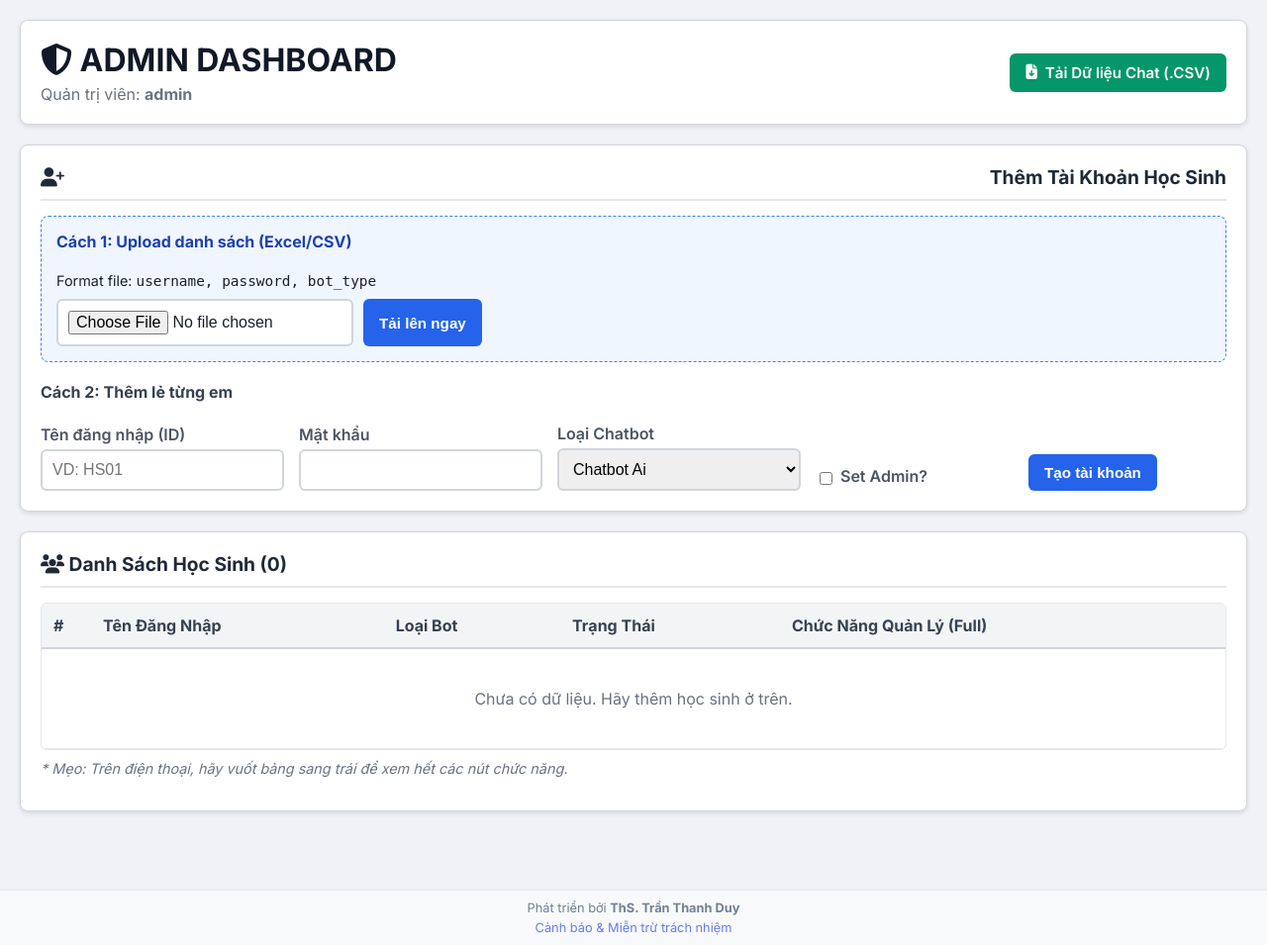
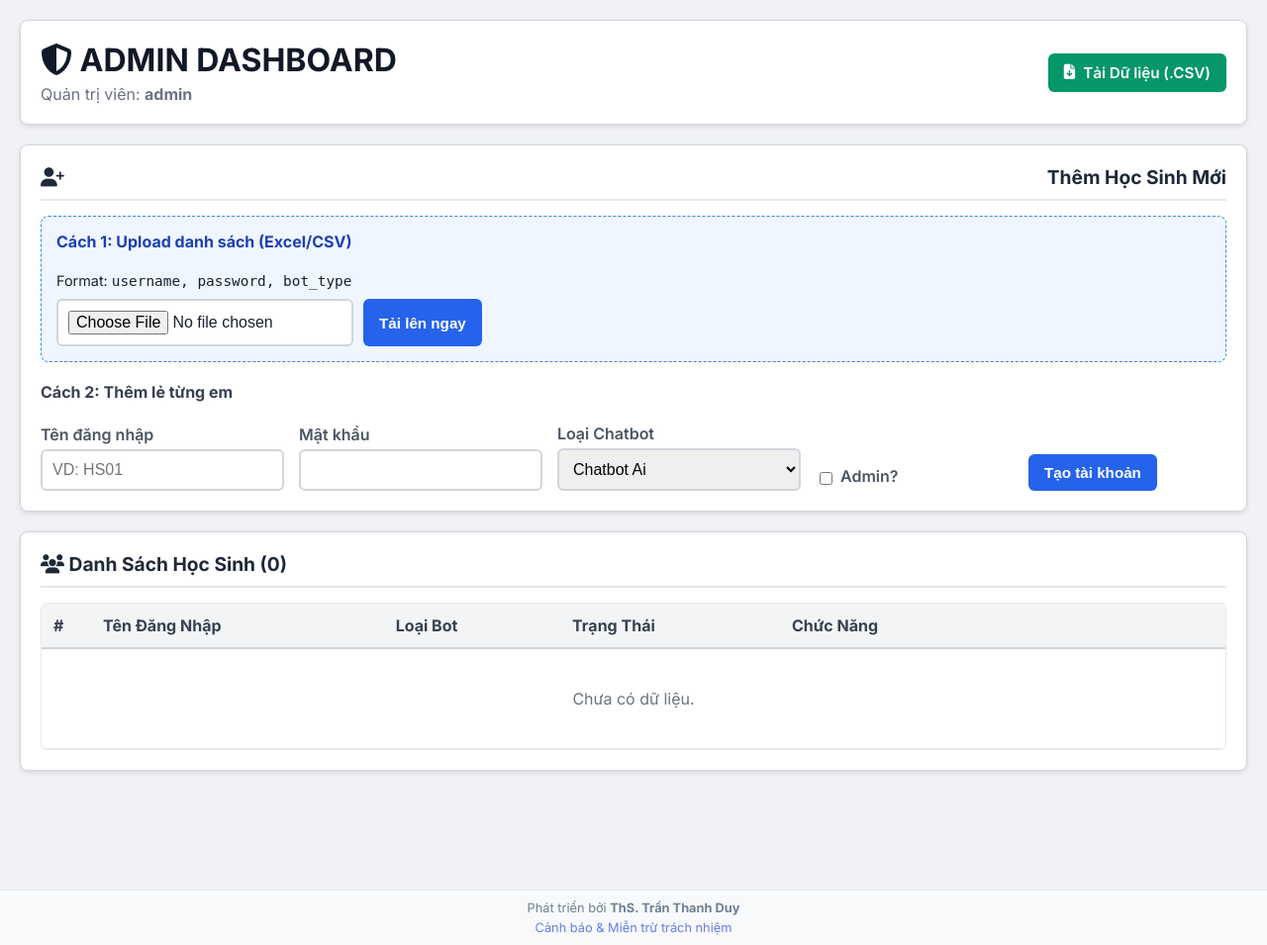
Before and after one commit to tranthanhduysph-coder/power-biology, a Flask app: page /admin in a window 1280 px wide. Shown: the part 60-1015 px from the top of the page at 99% size. Run offline with Flask 3, Linux system fonts and the light colour scheme; a user stored in the database is signed in; data comes from the database, SQL or seed files in the repository; some libraries are stand-ins or nearby versions.

Commit message:
Update admin_dashboard.html

```diff
--- a/app/templates/admin_dashboard.html
+++ b/app/templates/admin_dashboard.html
@@ -87,47 +40,50 @@
                 <p style="margin:5px 0 0; color:#6b7280;">Quản trị viên: <b>{{ current_user.username }}</b></p>
             </div>
             <a href="{{ url_for('main.export_chat_history') }}" class="btn btn-green">
-                <i class="fas fa-file-download"></i> Tải Dữ liệu Chat (.CSV)
+                <i class="fas fa-file-download"></i> Tải Dữ liệu (.CSV)
             </a>
         </div>
     </div>
 
     <div class="panel">
-        <div class="panel-header"><i class="fas fa-user-plus"></i> Thêm Tài Khoản Học Sinh</div>
+        <div class="panel-header"><i class="fas fa-user-plus"></i> Thêm Học Sinh Mới</div>
 
         <div style="background: #eff6ff; padding: 15px; border-radius: 8px; border: 1px dashed #3b82f6; margin-bottom: 20px;">
             <h4 style="margin-top:0; color:#1e40af;">Cách 1: Upload danh sách (Excel/CSV)</h4>
-            <p style="font-size:0.9rem; margin-bottom:10px;">Format file: <code>username, password, bot_type</code></p>
+            <p style="font-size:0.9rem; margin-bottom:10px;">Format: <code>username, password, bot_type</code></p>
 
             <form method="POST" enctype="multipart/form-data" style="display: flex; gap: 10px; flex-wrap: wrap;">
-                {{ upload_form.hidden_tag() }}
-                {{ upload_form.csv_file(class="form-control", style="max-width:300px; background:white;") }}
-                {{ upload_form.submit(class="btn btn-blue", value="Tải lên ngay") }}
+                {{ upload_form.csrf_token(id="csrf_upload") }}
+
+                {{ upload_form.csv_file(class="form-control", style="max-width:300px; background:white;", id="file_upload_input") }}
+
+                {{ upload_form.submit(class="btn btn-blue", value="Tải lên ngay", id="btn_submit_upload") }}
             </form>
         </div>
 
         <div>
             <h4 style="margin-top:0; color:#374151;">Cách 2: Thêm lẻ từng em</h4>
             <form method="POST">
-                {{ user_form.hidden_tag() }}
+                {{ user_form.csrf_token(id="csrf_create") }}
+
                 <div class="form-row">
                     <div class="form-group">
-                        <label>Tên đăng nhập (ID)</label>
-                        {{ user_form.username(class="form-control", placeholder="VD: HS01") }}
+                        <label>Tên đăng nhập</label>
+                        {{ user_form.username(class="form-control", placeholder="VD: HS01", id="input_new_username") }}
                     </div>
                     <div class="form-group">
                         <label>Mật khẩu</label>
-                        {{ user_form.password(class="form-control", value="123456") }}
+                        {{ user_form.password(class="form-control", value="123456", id="input_new_password") }}
                     </div>
                     <div class="form-group">
                         <label>Loại Chatbot</label>
-                        {{ user_form.bot_type(class="form-control") }}
+                        {{ user_form.bot_type(class="form-control", id="input_new_type") }}
                     </div>
                     <div class="form-group" style="flex: 0 0 auto; display: flex; align-items: center; padding-top: 25px;">
-                        {{ user_form.is_admin() }} <label for="is_admin" style="margin-left:5px; cursor:pointer;">Set Admin?</label>
+                        {{ user_form.is_admin(id="input_is_admin") }} <label for="input_is_admin" style="margin-left:5px; cursor:pointer;">Admin?</label>
                     </div>
                     <div class="form-group" style="flex: 0 0 auto; padding-top: 22px;">
-                        {{ user_form.submit(class="btn btn-blue", value="Tạo tài khoản") }}
+                        {{ user_form.submit(class="btn btn-blue", value="Tạo tài khoản", id="btn_submit_create") }}
                     </div>
                 </div>
             </form>
@@ -147,16 +103,14 @@
                         <th>Tên Đăng Nhập</th>
                         <th>Loại Bot</th>
                         <th>Trạng Thái</th>
-                        <th style="width: 450px;">Chức Năng Quản Lý (Full)</th>
+                        <th style="width: 450px;">Chức Năng</th>
                     </tr>
                 </thead>
                 <tbody>
                     {% for user in users %}
                     <tr>
                         <td>{{ loop.index }}</td>
-                        <td>
-                            <b style="font-size:1.05rem;">{{ user.username }}</b>
-                        </td>
+                        <td><b style="font-size:1.05rem;">{{ user.username }}</b></td>
                         <td>
                             {% if user.bot_type == 'ai' %}
                                 <span style="background:#dbeafe; color:#1e40af; padding:4px 8px; border-radius:12px; font-weight:bold; font-size:0.8rem;">AI Coach</span>
@@ -166,49 +120,35 @@
                         </td>
                         <td>
                             {% if user.current_session_id %}
-                                <span style="color:green; font-weight:600;"><i class="fas fa-check"></i> Đã học</span>
+                                <span style="color:green; font-weight:600;">Đã học</span>
                             {% else %}
                                 <span style="color:#9ca3af;">Chưa vào</span>
                             {% endif %}
                         </td>
                         <td>
                             <div class="action-group">
-                                <a href="{{ url_for('main.view_chat_history', user_id=user.id) }}" class="btn btn-sm btn-purple" title="Xem lịch sử chat">
-                                    <i class="fas fa-comments"></i> Chat
-                                </a>
-
-                                <a href="{{ url_for('main.view_variable_logs', user_id=user.id) }}" class="btn btn-sm btn-orange" title="Xem biến số POWER">
-                                    <i class="fas fa-list-ol"></i> Logs
-                                </a>
+                                <a href="{{ url_for('main.view_chat_history', user_id=user.id) }}" class="btn btn-sm btn-purple" title="Xem chat"><i class="fas fa-comments"></i></a>
+                                <a href="{{ url_for('main.view_variable_logs', user_id=user.id) }}" class="btn btn-sm btn-orange" title="Xem logs"><i class="fas fa-list-ol"></i></a>
+                                <a href="{{ url_for('main.delete_user', user_id=user.id) }}" class="btn btn-sm btn-red" onclick="return confirm('Xóa user này?');" title="Xóa"><i class="fas fa-trash"></i></a>
 
                                 <form action="{{ url_for('main.reset_student_password', user_id=user.id) }}" method="POST" class="mini-form">
-                                    {{ reset_form.hidden_tag() }}
-                                    {{ reset_form.new_password(class="mini-input", placeholder="Pass mới") }}
+                                    {{ reset_form.csrf_token(id="csrf_reset_" ~ user.id) }}
+
+                                    {{ reset_form.new_password(class="mini-input", placeholder="Pass mới", id="new_pass_" ~ user.id) }}
+
                                     <button type="submit" style="border:none; background:transparent; cursor:pointer; color:#2563eb;" title="Lưu">
                                         <i class="fas fa-save"></i>
                                     </button>
                                 </form>
-
-                                <a href="{{ url_for('main.delete_user', user_id=user.id) }}" class="btn btn-sm btn-red" onclick="return confirm('CẢNH BÁO: Xóa user này sẽ mất hết dữ liệu chat. Bạn chắc chắn chứ?');" title="Xóa tài khoản">
-                                    <i class="fas fa-trash"></i>
-                                </a>
                             </div>
                         </td>
                     </tr>
                     {% else %}
-                    <tr>
-                        <td colspan="5" style="text-align: center; padding: 40px; color: #6b7280;">
-                            Chưa có dữ liệu. Hãy thêm học sinh ở trên.
-                        </td>
-                    </tr>
+                    <tr><td colspan="5" style="text-align: center; padding: 40px; color: #6b7280;">Chưa có dữ liệu.</td></tr>
                     {% endfor %}
                 </tbody>
             </table>
         </div>
-        <p style="margin-top:10px; font-size:0.9rem; color:#6b7280; font-style:italic;">
-            * Mẹo: Trên điện thoại, hãy vuốt bảng sang trái để xem hết các nút chức năng.
-        </p>
     </div>
-
 </div>
 {% endblock %}
```
Also changed, not shown: other parts of app/templates/admin_dashboard.html (+13 -60 lines).
